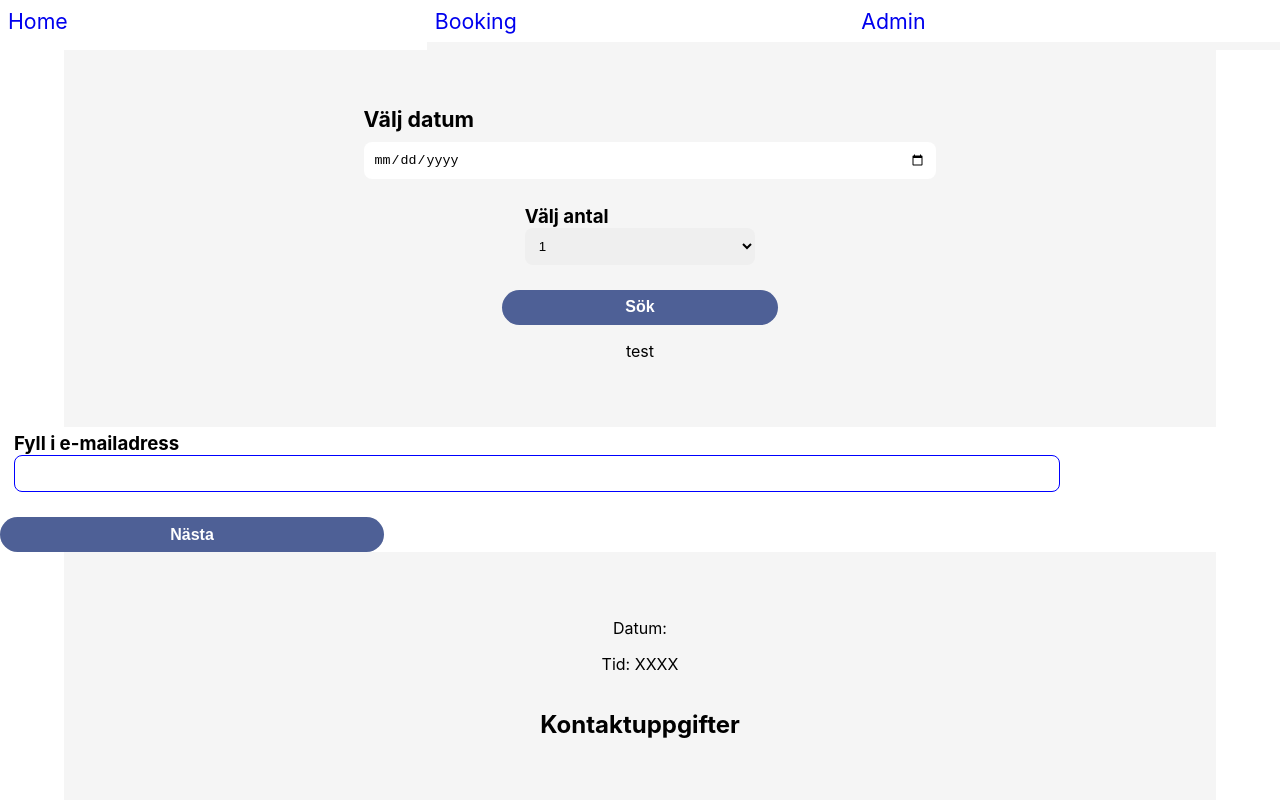
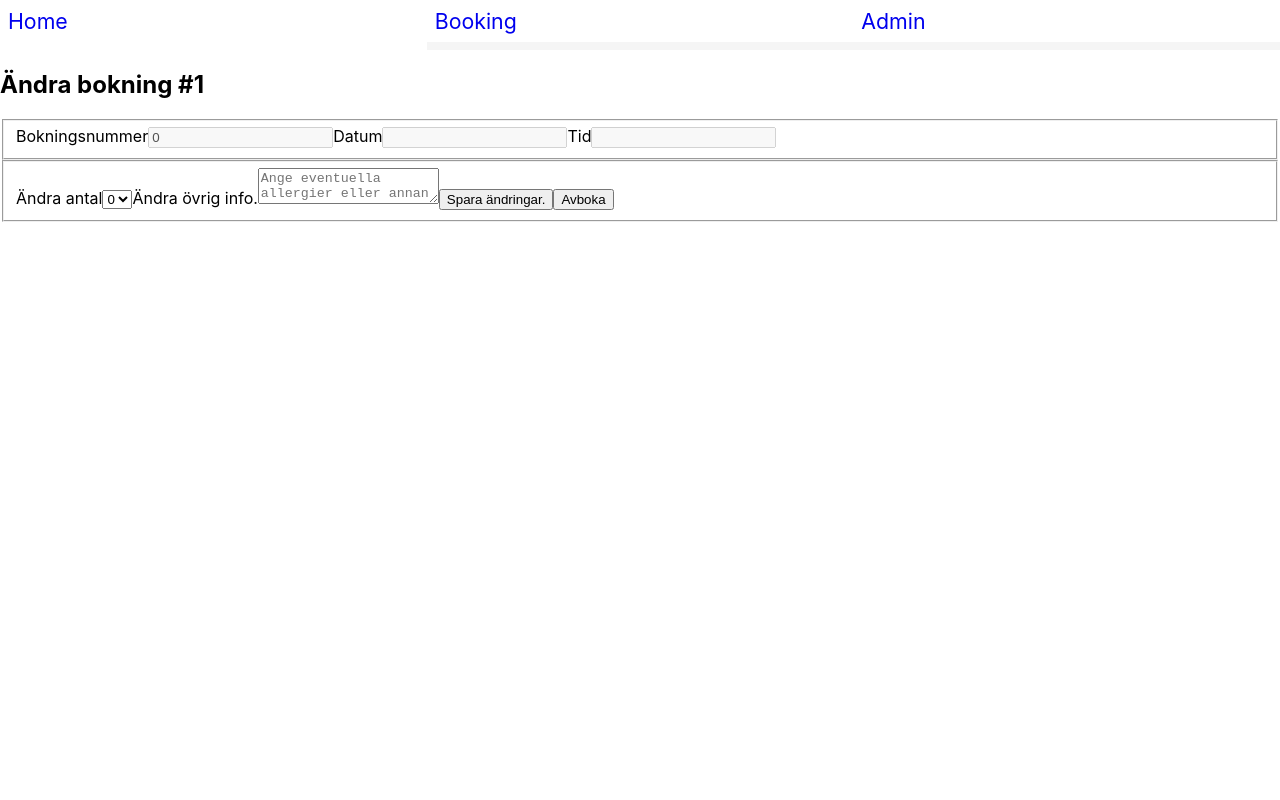
Before and after one commit to synnaf/react-bookingproject, a React (Create React App) app: page /booking/1 in a window 1280 px wide. Shown: the top 800 px of the page. Built offline with nearby package versions, Linux system fonts and the light colour scheme; no server answers.

Commit message:
update and delete working acordingly

```diff
--- a/src/App.tsx
+++ b/src/App.tsx
@@ -4,7 +4,7 @@ import Admin from "./components/admin/Admin";
 import CreateBooking from "./components/createBooking/CreateBooking";
 import { BrowserRouter as Router, Switch, Route, Link } from "react-router-dom";
 import "./App.scss";
-
+import OneBooking from "./components/oneBooking/OneBooking";
 
 function App() {
   return (
@@ -16,27 +16,37 @@ function App() {
               <li>
                 <Link to="/">Home</Link>
               </li>
+
               <li>
                   <Link to="/booking">Booking</Link>
               </li>
+
               <li>
                 <Link to="/admin">Admin</Link>
               </li>
+
             </ul>
+
           </nav>
         </header>
         <main>
           <Switch>
             <Route path="/home">
+
               <Home />
             </Route>
+            <Route path="/booking/:bookingId">
+              <OneBooking />
+            </Route>
             <Route path="/booking">
+
               <CreateBooking />
             </Route>
+
             <Route path="/admin">
               <Admin />
             </Route>
-              <Route path="/">
+            <Route exact path="/">
               <Home />
             </Route>
           </Switch>
--- a/src/components/admin/Admin.tsx
+++ b/src/components/admin/Admin.tsx
@@ -1,5 +1,6 @@
 import React, { useState, useEffect, MouseEvent } from "react";
 import axios from "axios";
+import { Link } from "react-router-dom";
 
 export default function Admin() {
   function deleteBooking(e: MouseEvent<HTMLButtonElement>) {
@@ -17,16 +18,6 @@ export default function Admin() {
     }
   }
 
-  function updateBooking(e: MouseEvent<HTMLButtonElement>) {
-    const bookingId = e;
-    try {
-      axios.get(`http://localhost:3001/bookings/${bookingId}`).then((res) => {
-        console.log(res.data);
-      });
-    } catch (err) {
-      console.log(err);
-    }
-  }
   const [bookings, setBookings] = useState([]);
 
   useEffect(() => {
@@ -38,22 +29,18 @@ export default function Admin() {
             <ul key={booking._id}>
 
               <button
+                type="button"
                 id="delete"
                 onClick={() => deleteBooking(booking.bookingId)}
               >
-                Delete
+                Ta bort
               </button>
 
-              <button
-                id="opdate"
-                onClick={() => updateBooking(booking.bookingId)}
-              >
-                Ändra
+              <button type="button" id="update">
+                {<Link to={`/booking/${booking.bookingId}`}>Ändra</Link>}
               </button>
-                        <li>Booking Id: {booking.bookingId}</li>
-                        <li>Seats: {booking.seats}</li>
-              <li>Date: {booking.date.split("T")[0]}</li>
-
+              <li>Bokningsnummer: {booking.bookingId}</li>
+              <li>Datum: {booking.date.split("T")[0]}</li>
             </ul>
           );
         })
@@ -65,10 +52,7 @@ export default function Admin() {
 
       <div className="ulContainer">
 
-        <li className="ulBooking">
-                    {bookings}
-
-        </li>
+        <li className="ulBooking">{bookings}</li>
 
       </div>
 
--- a/src/components/oneBooking/OneBooking.tsx
+++ b/src/components/oneBooking/OneBooking.tsx
@@ -1,47 +1,137 @@
-import React, { useState, useEffect } from "react";
-import axios from 'axios';
+import React, {
+  useState,
+  useEffect,
+  MouseEvent,
+  ChangeEvent,
+  useReducer,
+} from "react";
+import { useParams } from "react-router-dom";
+import axios from "axios";
+import Booking from "../../models/Booking";
 
 export default function OneBooking() {
-   const [booking, setBooking] = useState([]);
+  const [isDeleted, setIsDeleted] = useState(false);
+  const [isUpdated, setIsUpdated] = useState(false);
 
-   useEffect(() => {
-    axios.get("/bookings/:id").then((allBookings) => {
-    console.log(allBookings.data);
-    setBooking(
-        allBookings.data.map((booking: any) => {
-          return (<ul key={booking._id}>
-            <button id="delete" onClick={() => deleteBooking()}>Delete</button>
-            <li>Booking Id: {booking.bookingId}</li>
-            <li>Seats: {booking.seats} <button id="update" onClick={() => updateBooking()}>Update</button></li>
-                <input placeholder={booking.seats} />
-            <li>Date: {booking.date.split('T')[0]}</li>
-          </ul>);
-        })
+  const [booking, setBooking] = useReducer(
+    (state: Booking, newState: Booking) => ({ ...state, ...newState }),
+    new Booking()
   );
+  let { bookingId } = useParams();
+
+  useEffect(() => {
+    axios
+      .get(`http://localhost:3001/bookings/${bookingId}`)
+      .then((axiosRes) => {
+        console.log(axiosRes.data);
+        setBooking(axiosRes.data);
       });
-   }, []);
+  }, [bookingId]);
+
+  function deleteBooking(e: MouseEvent<HTMLButtonElement>) {
+    const bookingId = e;
+    try {
+      axios
+        .delete(`http://localhost:3001/bookings/delete/${bookingId}`)
+        .then((res) => {
+          console.log(res);
+          console.log(res.data);
+        });
+    } catch (e) {
+      console.log(e);
+    }
+    setIsDeleted(true);
+    setBooking(new Booking());
+  }
+
+  function updateInputValue(e: ChangeEvent<any>) {
+    e.preventDefault();
+    const { name, value } = e.target;
+
+    setBooking({ [name]: value } as any);
+  }
 
   function updateBooking() {
-
+    axios
+      .put(`http://localhost:3001/bookings/update/${bookingId}`, {
+        booking,
+      })
+      .then((res) => console.log(res));
+    setIsUpdated(true);
   }
 
-    function deleteBooking() {
-
+  if (isDeleted) {
+    return (
+      <div>
+        <h1>Tack, din bokning är borttagen!</h1>
+      </div>
+    );
   }
 
+  if (isUpdated) {
+    return <div>Bokning #{bookingId} har uppdaterats!</div>;
+  } else {
     return (
       <React.Fragment>
-        <div className="placeholder">
-            Find one booking
+        <div className="one-booking-container">
+          <div className="one-booking-header">
+            <h2>Ändra bokning #{bookingId}</h2>
           </div>
-        <div className="main-container">
-          <div className="ulContainer">
-            <li className="ulBooking">
-              {booking}
-            </li>
+          <div className="main-container">
+            <fieldset className="input-container">
+              <label>Bokningsnummer</label>
+              <input
+                type="number"
+                name="bookingId"
+                value={booking.bookingId}
+                disabled
+              />
+
+              <label>Datum</label>
+              <input
+                type="text"
+                name="date"
+                defaultValue={booking.date.split("T")[0]}
+                disabled
+              />
+              <label>Tid</label>
+              <input type="text" name="time" value={booking.time} disabled />
+            </fieldset>
+            <fieldset className="select-container">
+              <label>Ändra antal</label>
+              <select
+                name="seats"
+                defaultValue={booking.seats}
+                onChange={updateInputValue}
+              >
+                <option value={booking.seats} disabled>
+                  {booking.seats}
+                </option>
+                <option>1</option>
+                <option>2</option>
+                <option>3</option>
+                <option>4</option>
+                <option>5</option>
+                <option>6</option>
+              </select>
+              <label>Ändra övrig info.</label>
+              <textarea
+                name="notes"
+                placeholder="Ange eventuella allergier eller annan viktig info."
+                defaultValue={booking.notes}
+                onChange={updateInputValue}
+              ></textarea>
+              <button type="button" onClick={updateBooking}>
+                Spara ändringar.
+              </button>
+              <button type="button" onClick={() => deleteBooking(bookingId)}>
+                Avboka
+              </button>
+            </fieldset>
+
           </div>
         </div>
-
       </React.Fragment>
     );
   }
+}
```
Also changed, not shown: 1 other file (tests, documents, lock files or other folders). Lines whose indentation alone changed are shown as unchanged.
